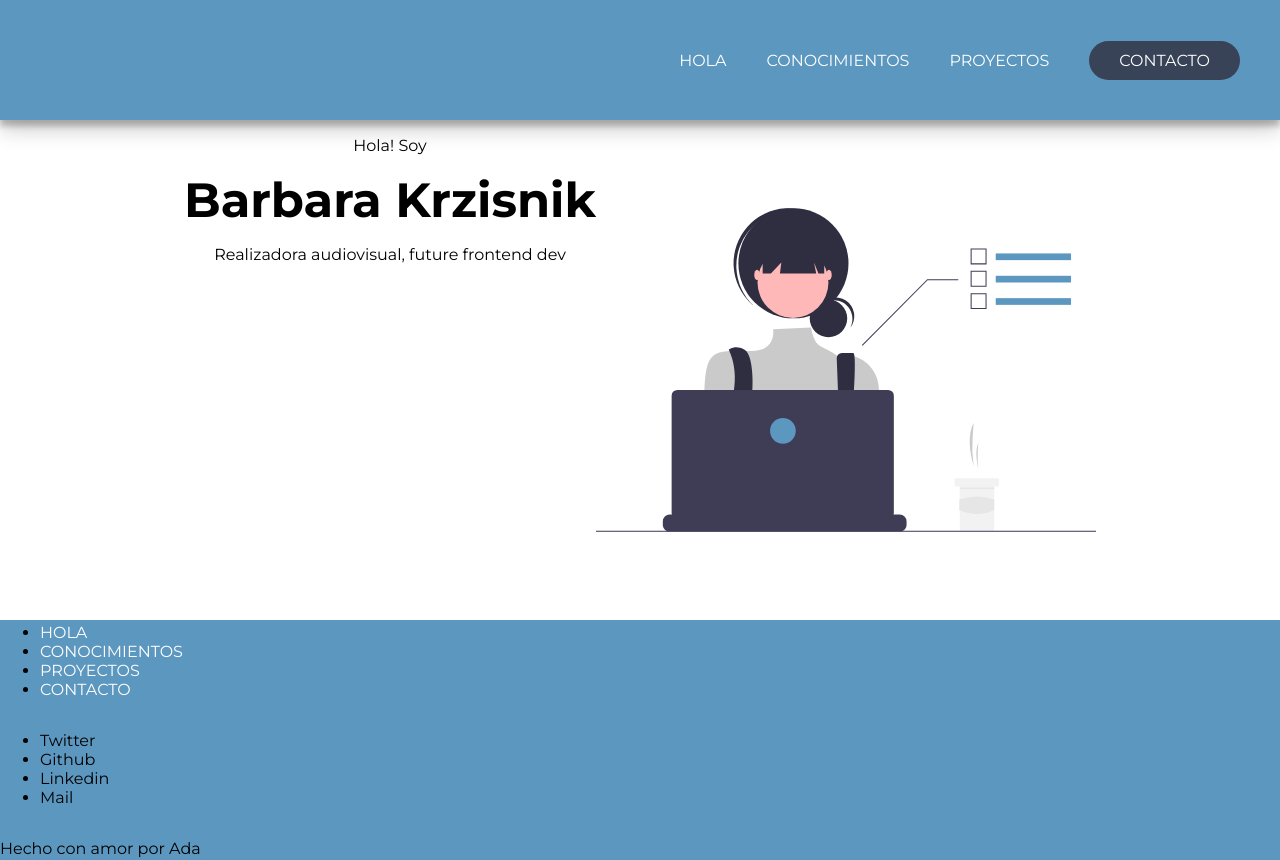
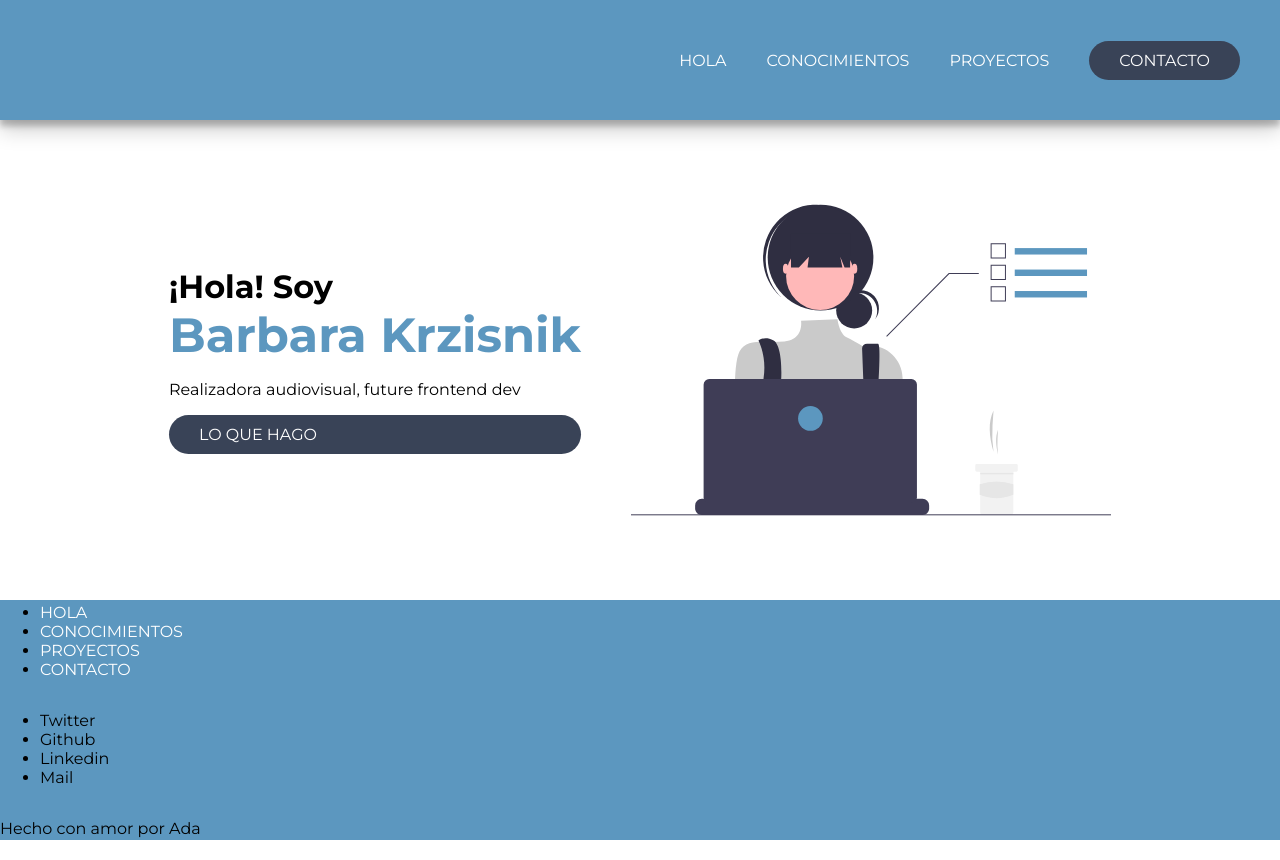
Before and after one commit to barbarakrzisnik/ADA-BarbaraKrzisnik, a plain HTML site: page Proyecto Final : Modulo I/Proyectofinal.html in a window 1280 px wide. Drawn offline with Linux system fonts and the light colour scheme.

Commit message:
seccion hola 1

```diff
--- a/Proyecto Final : Modulo I/Proyectofinal.css
+++ b/Proyecto Final : Modulo I/Proyectofinal.css
@@ -42,7 +42,7 @@ a {
     color: white;
 }
 
-.botoncontacto {
+.boton {
     background-color: #394357;
     border-radius: 20px;
     padding: 10px 30px;
@@ -51,12 +51,49 @@ a {
 a:hover {
     color: #394357;
 }
-.botoncontacto:hover {
+.boton:hover {
     background-color: #4f5d79;
     color: white;
 }
 
 /* Fin Estilo Header */
+/* Seccion HOLA */
+
+.cuadrohola {
+    display: flex;
+    flex-direction: row;
+    justify-content: center;
+}
+
+.textohola {
+    display: flex;
+    flex-direction: column;
+    justify-content: center;
+    margin-right: 50px;
+}
+
+img {
+    height: 30em;
+    width: 30em;
+}
+
+.estiloparrafo {
+    font-size: 2em;
+    font-weight: bold;
+    margin: 0;
+}
+
+h1 {
+    font-size: 3em;
+    margin: 0;
+    color: #5C97BF;
+}
+
+h2 {
+    font-size: 2em;
+
+}
+
 
 
 
@@ -68,33 +105,3 @@ footer {
     flex-direction: column;
 
 }
-
-img {
-    height: 500px;
-    width: 500px;
-}
-
-
-
-h1 {
-    font-size: 3em;
-    margin: 0;
-}
-
-h2 {
-    font-size: 2em;
-
-}
-
-.presentacion {
-    display: flex;
-    flex-direction: column;
-    align-items: center;
-}
-
-.hola
-{
-    display: flex;
-    flex-direction: row;
-    justify-content: center;
-}
--- a/Proyecto Final : Modulo I/Proyectofinal.html
+++ b/Proyecto Final : Modulo I/Proyectofinal.html
@@ -18,19 +18,21 @@
                 <li><a href="#Hola">HOLA</a></li>
                 <li><a href="#conocimientos">CONOCIMIENTOS</a></li>
                 <li><a href="#proyectos">PROYECTOS</a></li>
-                <li><a href="#contactame" class="botoncontacto">CONTACTO</a></li>
+                <li><a href="#contactame" class="boton">CONTACTO</a></li>
             </ul>
         </nav>
     </header>
     <main>
         <section id="Hola" class="hola">
-            <div class="presentacion">
-                <p>Hola! Soy</p>
-                <h1>Barbara Krzisnik</h1>
-                <p>Realizadora audiovisual, future frontend dev</p>
-                <a href="" rel="">Lo que hago</a>
+            <div class="cuadrohola">
+                <div class="textohola">
+                    <p class="estiloparrafo">¡Hola! Soy</p>
+                    <h1>Barbara Krzisnik</h1>
+                    <p>Realizadora audiovisual, future frontend dev</p>
+                    <a href="" class="boton">LO QUE HAGO</a>
+                </div>
+                <img src="undraw_Dev_focus_re_6iwt.svg" alt="IconoPersona">
             </div>
-            <img src="undraw_Dev_focus_re_6iwt.svg" alt="IconoPersona">
         </section>
         <!--        <section id="conocimientos" class="conocimientos">
             <h2>Mis conocimientos</h2>
```
